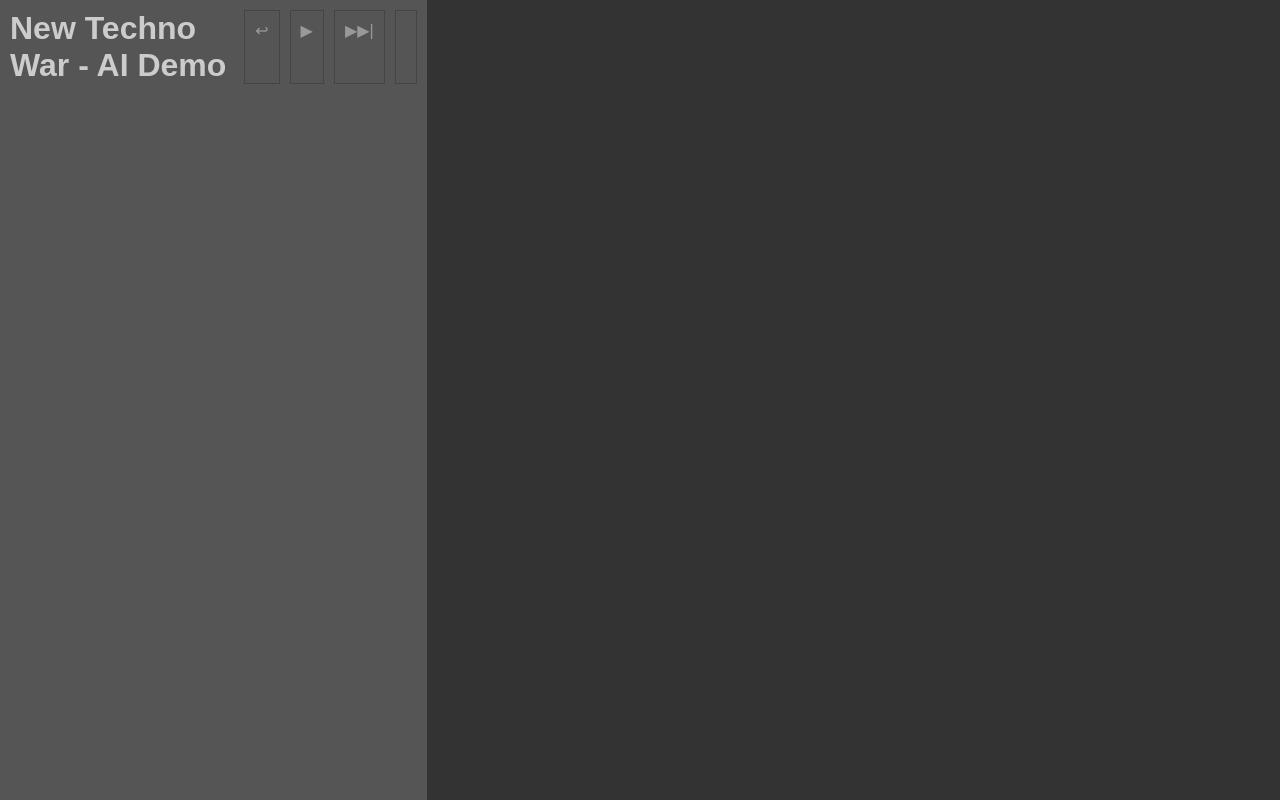
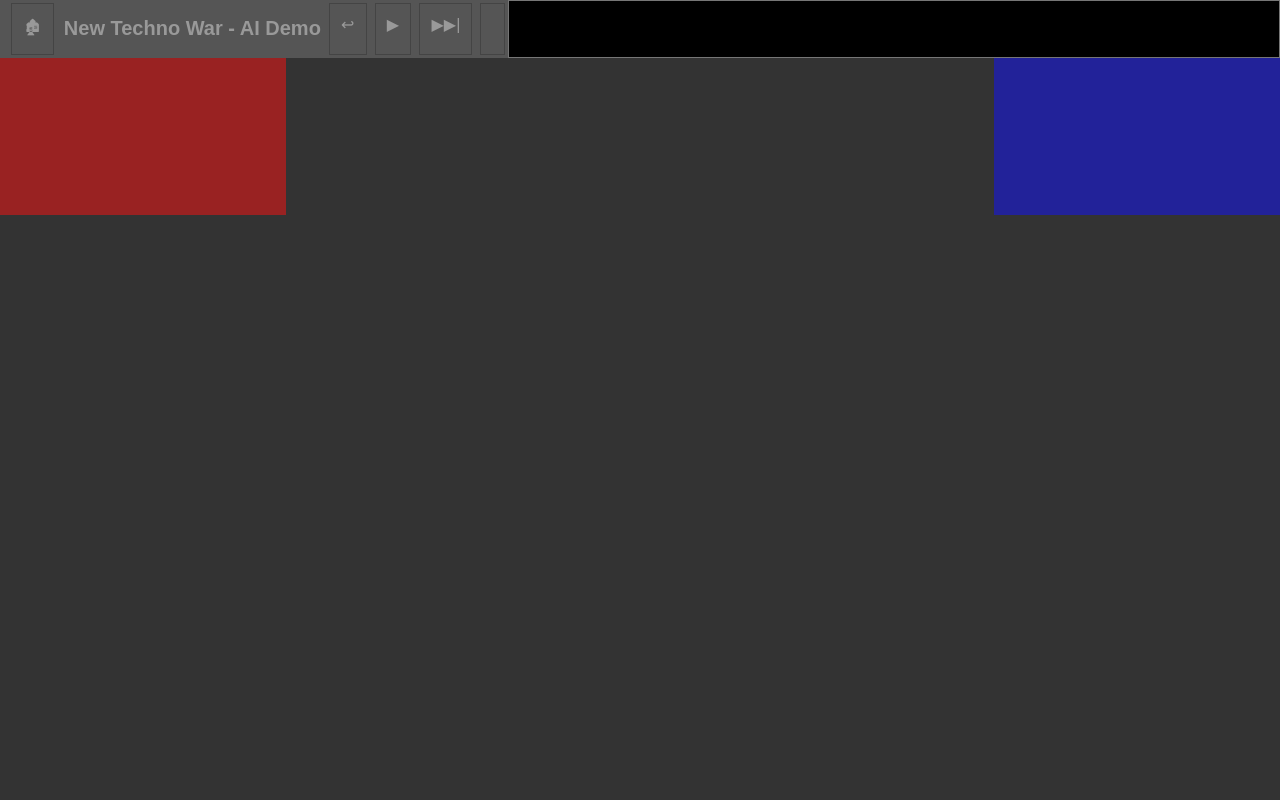
Before and after one commit to IDSIA/NewTechnoWar, a Flask app: template code/web/server/templates/game.html in a window 1280 px wide. Run offline with Flask 2, Linux system fonts and the light colour scheme; the template is opened without the code that fills it, so the values that code supplies are empty.

Commit message:
New game layout (still wip).

```diff
--- a/code/web/server/static/css/game.css
+++ b/code/web/server/static/css/game.css
@@ -1,53 +1,3 @@
-svg {
-    height: 95vh;
-    margin: 10px;
-}
-
-#title {
-    padding: 10px;
-    display: flex;
-    position: sticky;
-    top: 0;
-    z-index: 10;
-    background-color: #555555;
-}
-
-#title > h1 {
-    margin: 0;
-    flex-grow: 2;
-}
-
-#title > a {
-    font-size: 1em;
-    border: 1px solid #444444;
-    margin-left: 10px;
-    text-decoration: none;
-    cursor: pointer;
-}
-
-#console {
-    display: none; /* TODO: implement console or info on map */
-    /*display: flex;*/
-    position: sticky;
-    background-color: black;
-    top: 0;
-    z-index: 10;
-    flex-direction: column;
-    max-height: 10vh;
-    color: #cccccc;
-    overflow-y: scroll;
-    padding-bottom: 10vh;
-}
-
-#console::-webkit-scrollbar {
-    display: none;
-
-}
-
-.record {
-    display: flex;
-}
-
 span.red {
     color: red;
     font-weight: bolder;
@@ -62,86 +12,110 @@ span.blue {
     display: none;
 }
 
+/* layout */
 .container {
     display: flex;
-    flex-wrap: wrap;
-    flex-direction: row;
-    justify-content: center;
-    align-items: flex-start;
+    flex-direction: column;
 }
 
-#units {
+#cockpit {
+    display: flex;
+    flex-direction: row;
+    position: sticky;
+    top: 0;
+    z-index: 10;
+    color: #999999;
+    background-color: #555555;
+}
+
+#title {
+    padding: 0.2em;
+    display: flex;
+}
+
+#title > h1 {
+    margin-left: 0.5em;
+    font-size: 1.25em;
+}
+
+#title > a {
+    font-size: 1em;
+    border: 1px solid #444444;
+    margin-left: 0.5em;
+    text-decoration: none;
+    cursor: pointer;
+}
+
+#console {
+    background-color: black;
+    color: #999999;
+    padding: 0.2em;
+    z-index: 10;
+    flex-grow: 1;
+    resize: none;
+
+}
+
+#gameLayout {
+    display: flex;
+    overflow: auto;
+}
+
+.units {
     flex: 1;
     display: flex;
     flex-direction: column;
     color: #cccccc;
     background-color: #555555;
     overflow-y: scroll;
-    height: 100vh;
 }
 
-#units::-webkit-scrollbar {
+.units::-webkit-scrollbar {
     display: none;
 }
 
-#gameBoard {
-    flex: 2;
-    height: 100vh;
-    overflow: auto;
-}
-
-#red {
-    background-color: #992222;
+.units {
     z-index: 1;
 }
 
-
-#blue {
-    background-color: #222299;
-    z-index: 1;
+.units.red {
+    background-color: #992222;
 }
 
-div.red.unit {
+.units.blue {
+    background-color: #222299;
+}
+
+div.unit.red {
     border: 1px solid #992222;
 }
 
-div.blue.unit {
+div.unit.blue {
     border: 1px solid #222299;
 }
 
-.units {
-    display: flex;
-    flex-wrap: wrap;
+#gameBoard {
+    overflow-y: scroll;
+}
+
+svg {
+    width: 55vw;
+    margin: 0.1em;
 }
 
 /* Figures structure */
 .unit {
-    margin: 5px 5px;
+    margin: 0.1em 0.2em;
     display: flex;
     flex-direction: row;
     align-items: flex-start;
-    padding: 5px;
-}
-
-.uData {
-    display: flex;
-    flex-direction: column;
-    align-content: flex-start;
-    position: relative;
-}
-
-.uData > div, .uFixed > div, .weapon > div {
-    background-color: #444444;
-    padding: 5px;
-    text-align: center;
-    position: relative;
-    margin-bottom: 5px;
+    padding: 0.2em;
 }
 
 .uKind {
-    background-size: 117px 97px;
-    width: 110px;
-    height: 85px;
+    background-size: 6.5em 6em;
+    width: 7em;
+    height: 6.5em;
 }
 
 .uKind.red {
--- a/code/web/server/static/css/main.css
+++ b/code/web/server/static/css/main.css
@@ -7,7 +7,7 @@ body {
 
 a, a:visited, a:active {
     color: #999999;
-    padding: 10px;
+    padding: 0.7em;
     text-decoration: underline;
 }
 
--- a/code/web/server/templates/game.html
+++ b/code/web/server/templates/game.html
@@ -5,22 +5,20 @@
 {% endblock %}
 
 {% block content %}
-    <div id="units">
+    <div id="cockpit">
         <div id="title">
+            <a id="home" href="{{ url_for('main.index') }}">🏚</a>
             <h1>New Techno War - AI Demo</h1>
             <a id="btnReset" href="{{ url_for('main.gameReset') }}">↩</a>
             <a id="btnNext" onclick="step()">▶</a>
             <a id="btnForward" onclick="turn()">▶▶|</a>
             <a id="btnTurn">{{ turn }}</a>
         </div>
-        <div id="console"></div>
-        <div id="red">
-            <div id="redUnits" class="units"></div>
+        <label for="console"></label>
+        <textarea id="console" readonly></textarea>
     </div>
-        <div id="blue">
-            <div id="blueUnits" class="units"></div>
-        </div>
-    </div>
+    <div id="gameLayout">
+        <div id="redUnits" class="units red"></div>
         <div id="gameBoard">
             <svg id="view" viewBox="0 0 {{ shape[0] }} {{ shape[1] }}">
                 <defs>
@@ -67,6 +65,8 @@
                 <g id="markers"></g>
             </svg>
         </div>
+        <div id="blueUnits" class="units blue"></div>
+    </div>
 {% endblock %}
 
 {% block additionalscripts %}
--- a/code/web/server/utils/serializer.py
+++ b/code/web/server/utils/serializer.py
@@ -80,6 +80,7 @@ class GameJSONEncoder(JSONEncoder):
                 'team': obj.team,
                 'figure_id': obj.figure_id,
                 'figure_name': obj.figure_name,
+                'text': str(obj),
             }
 
         if isinstance(obj, LoadInto):
@@ -93,6 +94,7 @@ class GameJSONEncoder(JSONEncoder):
                 'path': [cube_to_dict(h) for h in obj.path],
                 'transporter_id': obj.transporter_id,
                 'transporter_name': obj.transporter_name,
+                'text': str(obj),
             }
 
         if isinstance(obj, Move):
@@ -104,6 +106,7 @@ class GameJSONEncoder(JSONEncoder):
                 'position': obj.position,
                 'destination': obj.destination,
                 'path': [cube_to_dict(h) for h in obj.path],
+                'text': str(obj),
             }
 
         if isinstance(obj, Attack) or isinstance(obj, Respond):
@@ -120,6 +123,7 @@ class GameJSONEncoder(JSONEncoder):
                 'weapon_name': obj.weapon_name,
                 'los': [cube_to_dict(h) for h in obj.los],
                 'lof': [cube_to_dict(h) for h in obj.lof],
+                'text': str(obj),
             }
 
         if isinstance(obj, AttackGround):
@@ -131,6 +135,7 @@ class GameJSONEncoder(JSONEncoder):
                 'ground': obj.ground,
                 'weapon_id': obj.weapon_id,
                 'weapon_name': obj.weapon_name,
+                'text': str(obj),
             }
 
         if isinstance(obj, np.ndarray):
```
Also changed, not shown: other parts of code/web/server/static/css/game.css (+19 -33 lines), code/web/server/static/js/game.js (+15 -32 lines). Lines whose indentation alone changed are shown as unchanged.
